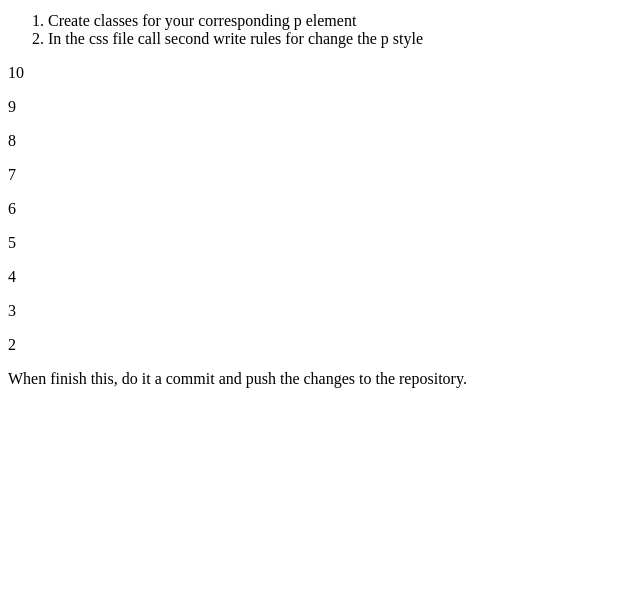
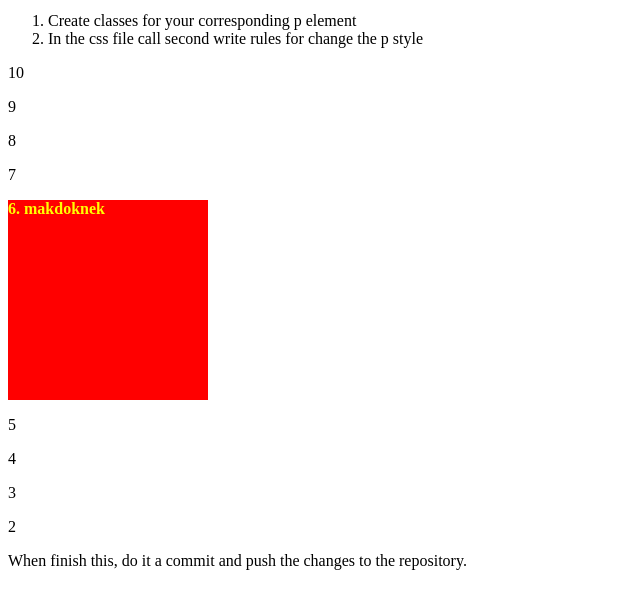
Before and after one commit to adrianeso/practicegit, a PHP site: page /second.php in a window 1280 px wide. Shown: the part 175-784 px from the top of the page, without its empty margins (0-640 px from the left). Run offline with PHP 8.4, Linux system fonts and the light colour scheme.

Commit message:
makshnakneks

```diff
--- a/css/second.css
+++ b/css/second.css
@@ -0,0 +1,10 @@
+.six-box{
+    width: 200px;
+    height: 200px;
+    background-color: red;
+}
+
+.span-six{
+    color: yellow;
+    font-weight: 700;
+}
--- a/second.php
+++ b/second.php
@@ -5,8 +5,8 @@
     <meta name="viewport"
           content="width=device-width, user-scalable=no, initial-scale=1.0, maximum-scale=1.0, minimum-scale=1.0">
     <meta http-equiv="X-UA-Compatible" content="ie=edge">
-
     add line for call css style here
+    <link rel="stylesheet" href="css/second.css">
 
     <title>Practice </title>
 </head>
@@ -27,7 +27,9 @@
 <p>9</p>
 <p>8</p>
 <p>7</p>
-<p>6</p>
+<p class="six-box">
+    <span class="span-six">6. makdoknek</span>
+</p>
 <p>5</p>
 <p>4</p>
 <p>3</p>
```
